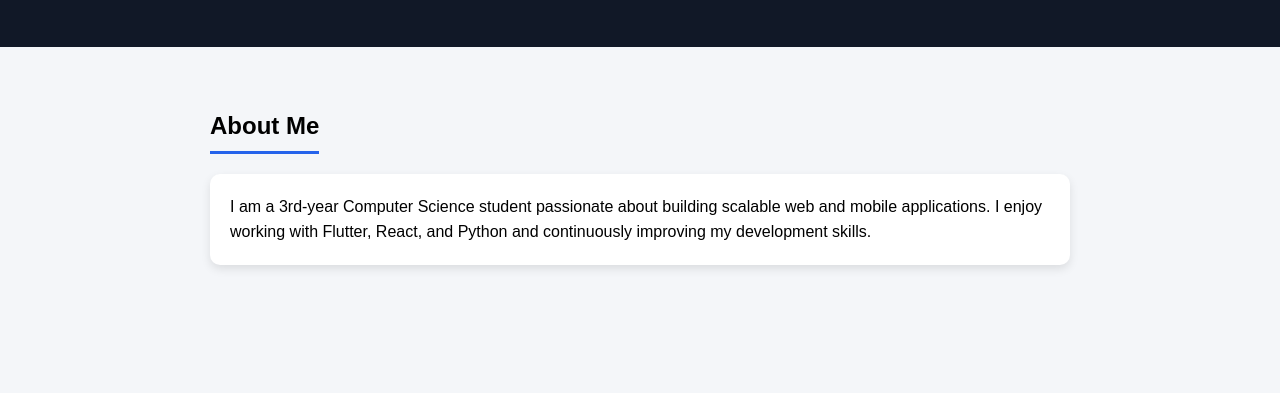
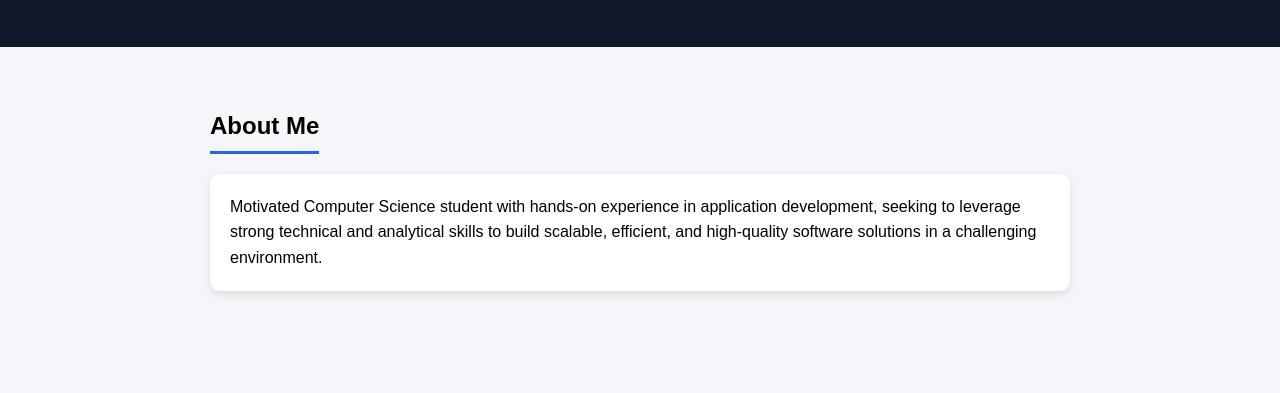
Before and after one commit to Viswaah/Portfolio, a plain HTML site: page index.html in a window 1280 px wide. Shown: the part 407-800 px from the top of the page. Drawn offline with Linux system fonts and the light colour scheme.

Commit message:
Update index.html

```diff
--- a/index.html
+++ b/index.html
@@ -169,10 +169,10 @@ footer {
     <h2>About Me</h2>
     <div class="card">
         <p>
-            I am a 3rd-year Computer Science student passionate about building
-            scalable web and mobile applications. I enjoy working with
-            Flutter, React, and Python and continuously improving my
-            development skills.
+            Motivated Computer Science student with hands-on experience
+            in application development, seeking to leverage strong technical
+            and analytical skills to build scalable, efficient, and high-quality
+            software solutions in a challenging environment.
         </p>
     </div>
 </section>
```
